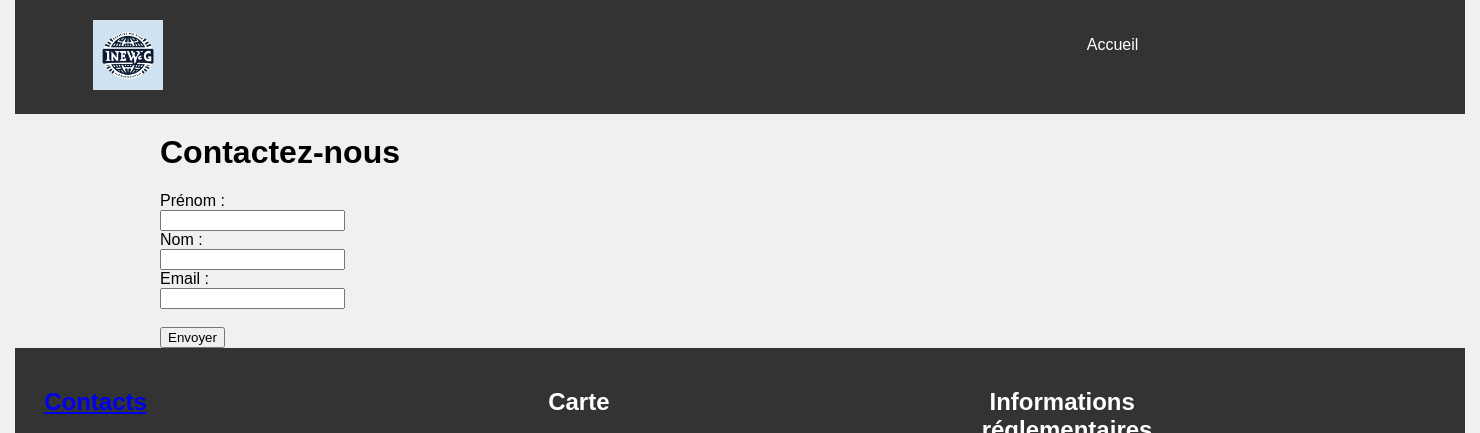
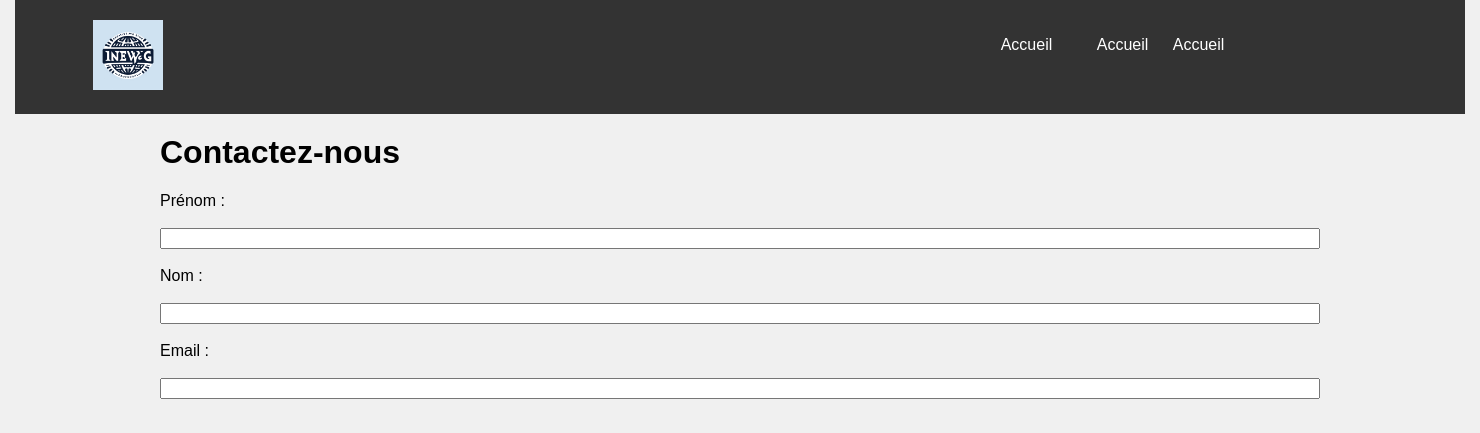
Before and after one commit to MaillardLucas/ex-php, a PHP site: page /contact.php in a window 1480 px wide. Shown: the top 433 px of the page. Run offline with PHP 8.4, Linux system fonts and the light colour scheme.

Commit message:
img et contact

```diff
--- a/contact.php
+++ b/contact.php
@@ -8,7 +8,7 @@
     <?php include 'header.php'; ?>
     <div class="container">
         <h1>Contactez-nous</h1>
-        <form action="traitement_formulaire.php" method="post">
+        <form class="grid-contact-container" action="traitement_formulaire.php" method="post">
             <label for="prenom">Prénom :</label><br>
             <input type="text" id="prenom" name="prenom"><br>
             <label for="nom">Nom :</label><br>
--- a/header.php
+++ b/header.php
@@ -15,6 +15,9 @@
         <nav>
             <ul>
                 <li><a href="index.php">Accueil</a></li>
+                <li><a href="index.php"></a></li>
+                <li><a href="index.php">Accueil</a></li>
+                <li><a href="index.php">Accueil</a></li>
             </ul>
         </nav>
     </div>
--- a/styles.css
+++ b/styles.css
@@ -1,5 +1,3 @@
-
-  /* Styles généraux */
   body {
     margin: 0 auto;
     width: 1450px;
@@ -75,7 +73,7 @@
   }
 
   .grid-contact a{
-
+    text-decoration: none;
   }
 
   /* Styles spécifiques pour les actualités */
@@ -90,6 +88,10 @@
       border-radius: 5px;
       margin: 10px;
       padding: 20px;
+  }
+
+  .news-item img{
+    max-width: 300px;
   }
 
   .news-item h2 {
@@ -109,3 +111,8 @@
   .news-item:hover {
       box-shadow: 0 0 10px rgba(0, 0, 0, 0.1);
   }
+
+  .grid-contact-container {
+    display: grid;
+    grid-template-columns: auto;
+  }
```
Also changed, not shown: detail.php (+11 -0 lines).
